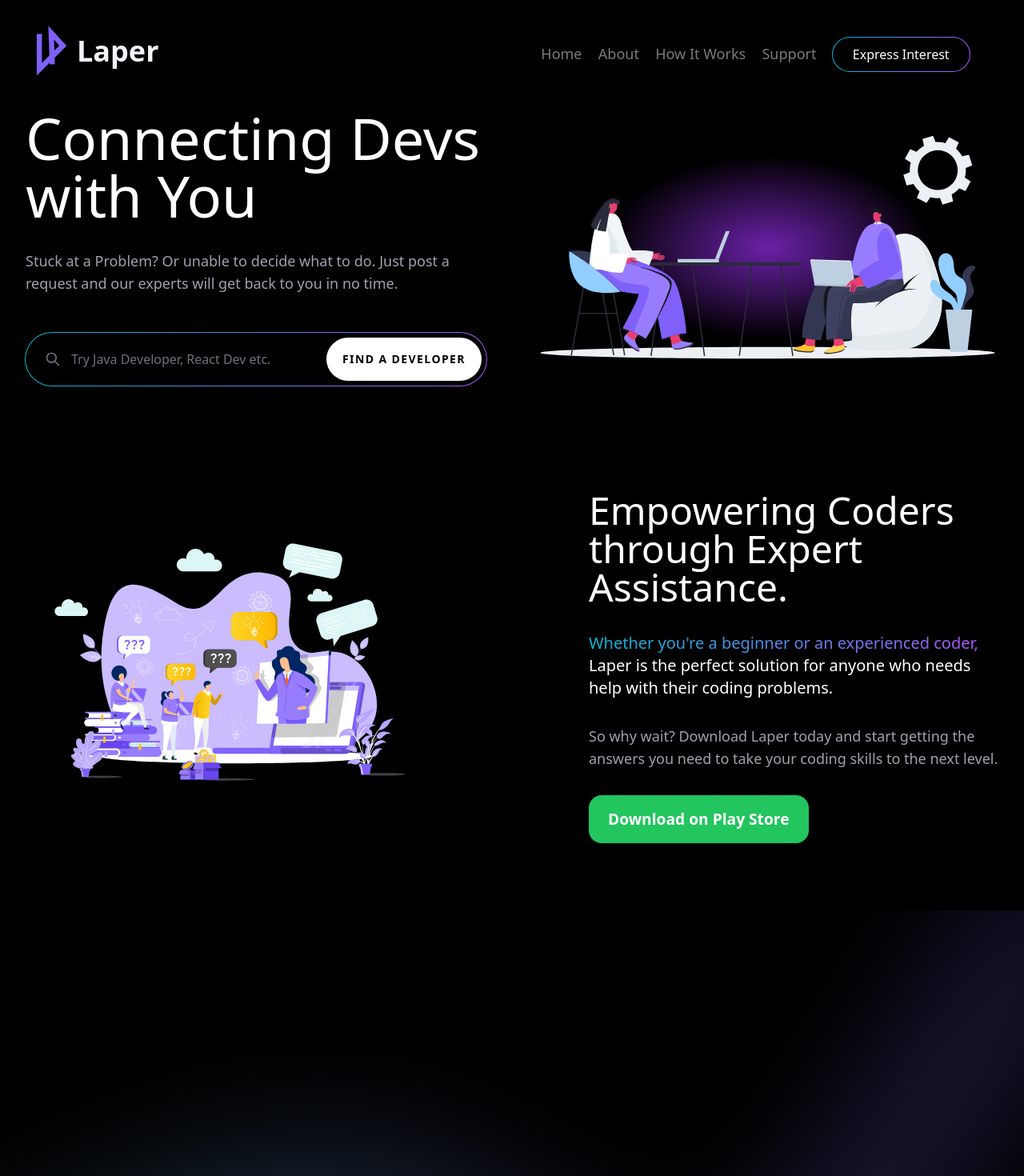
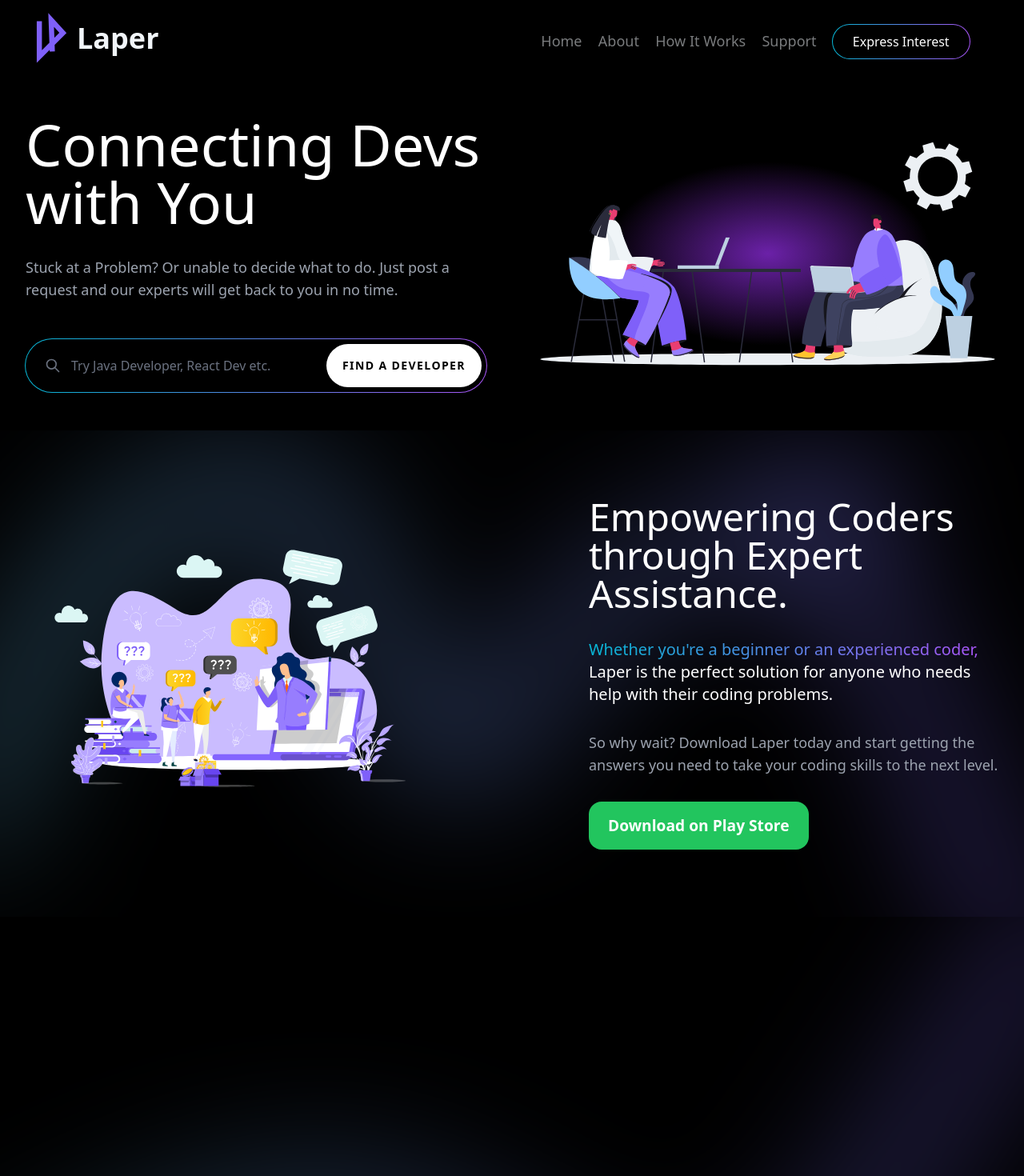
Before and after one commit to pradeepmondal/laper-web-app, a Next.js app: page / in a window 1280 px wide. Shown: the top 1470 px of the page at 80% size. Built offline with nearby package versions, Linux system fonts and the light colour scheme.

Commit message:
fixed navbar margin, added bg to subHero, etc.

```diff
--- a/src/comps/Header.js
+++ b/src/comps/Header.js
@@ -26,9 +26,9 @@
 
 
     return (
-        <header className=" backdrop-blur-sm w-screen h-max sticky  top-0 z-30 ">
+        <header className=" backdrop-blur-lg w-screen h-max sticky  top-0 z-30 ">
             <ExpIntModal show={showModal} />
-            <div className="flex  px-8 w-screen justify-between items-center py-2  space-y-2 sm:py-[2rem] mb-2 mx-auto  ">
+            <div className="flex  px-8 w-screen justify-between  items-center py-2  space-y-2 sm:space-x-[8rem] sm:py-[1rem] mb-2 mx-auto sm:mb-[3rem] ">
 
                 <div className="flex text-slate-100 text-[2rem] items-center justify-between">
 
--- a/src/comps/Hero.js
+++ b/src/comps/Hero.js
@@ -16,7 +16,7 @@
     }, [])
 
     return (
-        <section className="relative  overflow-hidden bg-black sm:pb-16 lg:pb-20 xl:pb-12 z-10 ">
+        <section id="home" className="relative  overflow-hidden bg-black sm:pb-16 lg:pb-20 xl:pb-12 z-10 ">
             <ExpIntModal />
             <div className="px-8 mx-auto relative sm:px-6 lg:px-8 max-w-7xl">
                 <div className="grid items-center grid-cols-1 gap-y-12 lg:grid-cols-2 gap-x-16">
--- a/src/comps/SbHero.js
+++ b/src/comps/SbHero.js
@@ -15,7 +15,7 @@
     }, [])
 
     return (
-        <section id="about" className="py-8 bg-black sm:py-16 lg:py-20 xl:py-12 z-10">
+        <section id="about" className="py-8 bg-black sm:py-16 lg:py-20 xl:py-12 z-10 bg-[url('/about-edit.svg')] bg-center bg-cover bg-no-repeat">
             <div className="px-4 mx-auto sm:px-6 lg:px-8 max-w-7xl">
                 <div className="grid items-center max-w-md grid-cols-1 mx-auto lg:max-w-none lg:mx-0 lg:grid-cols-2 gap-x-24 xl:gap-x-48 gap-y-4">
 
```
Also changed, not shown: public/about-edit.svg (added), public/about.svg (added).
